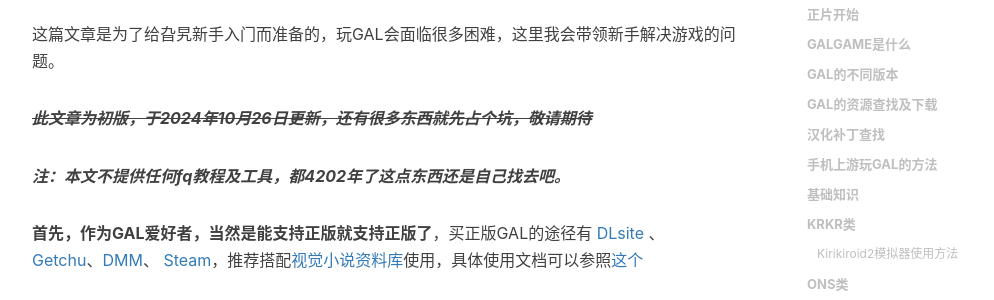
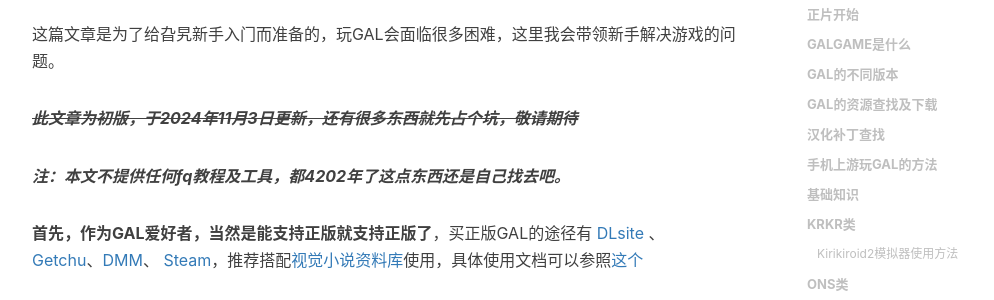
Before and after one commit to Xsunake/xsunake.github.io, a Jekyll site: the page built from _posts/2024-04-20-GALGAME新手入门指南.md, in a window 1280 px wide and 900 px high, scrolled down 532 px. Shown: the part 152-452 px from the top of the window, without its empty margins (233-1227 px from the left). Built offline with Jekyll 4.4.1, drawn with Linux system fonts in a browser that asks for light colours; nearby versions of some CDN libraries; comment, search, counter and statistics services are not loaded.

Commit message:
Update 2024-04-20-GALGAME新手入门指南.md

```diff
--- a/_posts/2024-04-20-GALGAME新手入门指南.md
+++ b/_posts/2024-04-20-GALGAME新手入门指南.md
@@ -19,7 +19,7 @@
 
 这篇文章是为了给旮旯新手入门而准备的，玩GAL会面临很多困难，这里我会带领新手解决游戏的问题。
 
-~~_**此文章为初版，于2024年10月26日更新，还有很多东西就先占个坑，敬请期待**_~~
+~~_**此文章为初版，于2024年11月3日更新，还有很多东西就先占个坑，敬请期待**_~~
 
 _**注：本文不提供任何fq教程及工具，都4202年了这点东西还是自己找去吧。**_
 
@@ -80,7 +80,7 @@
 
 3. <a href="https://www.erogame.space/" target="_blank">Faustの旧作館</a>(简称浮士德，20240829更新，目前注册已不需要邀请码)
 
-4. <a href="https://www.sayhuahuo.xyz/" target="_blank">花火学院</a>(<a href="https://www.sayhuahuo.net" target="_blank">这是备用域名</a>，这个网站比较敏感，很多时候出了一些事件就会暂时关闭一段时间)
+4. <a href="https://www.sayhanabi.net/" target="_blank">花火学院</a>(<a href="https://www.sayhuahuo.net" target="_blank">这是备用域名</a>，这个网站比较敏感，很多时候出了一些事件就会暂时关闭一段时间)
 
 5. <a href="https://bbs2.seikuu.com/" target="_blank">星空论坛</a>
 
```
Also changed, not shown: other parts of _posts/2024-04-20-GALGAME新手入门指南.md (+2 -0 lines).
